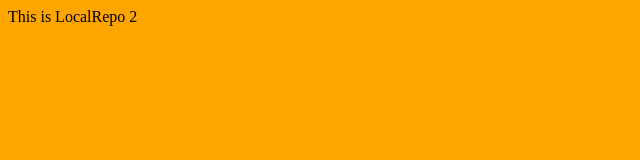
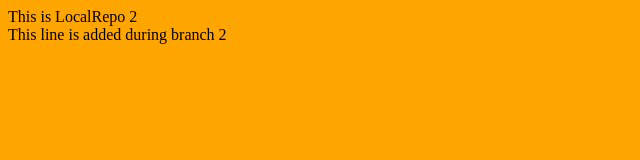
Before and after one commit to Ramakantvats/LocalRepo2, a plain HTML site: page index.html in a window 1280 px wide. Shown: the whole page, without its empty margins (0-640 px from the left). Drawn offline with Linux system fonts and the light colour scheme.

Commit message:
Adding div in branch 2

```diff
--- a/index.html
+++ b/index.html
@@ -8,5 +8,8 @@
 </head>
 <body>
     This is LocalRepo 2
+    <div class="branch2">
+        This line is added during branch 2
+    </div>
 </body>
 </html>
```
